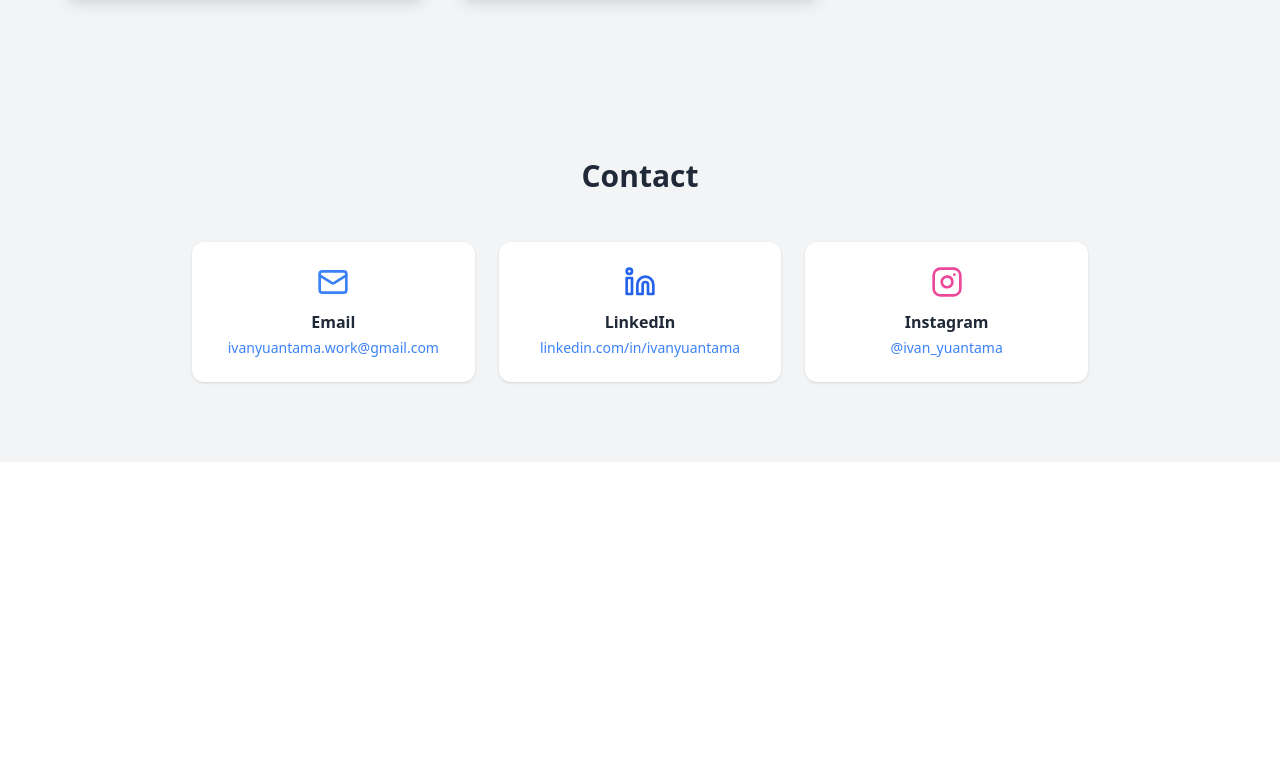
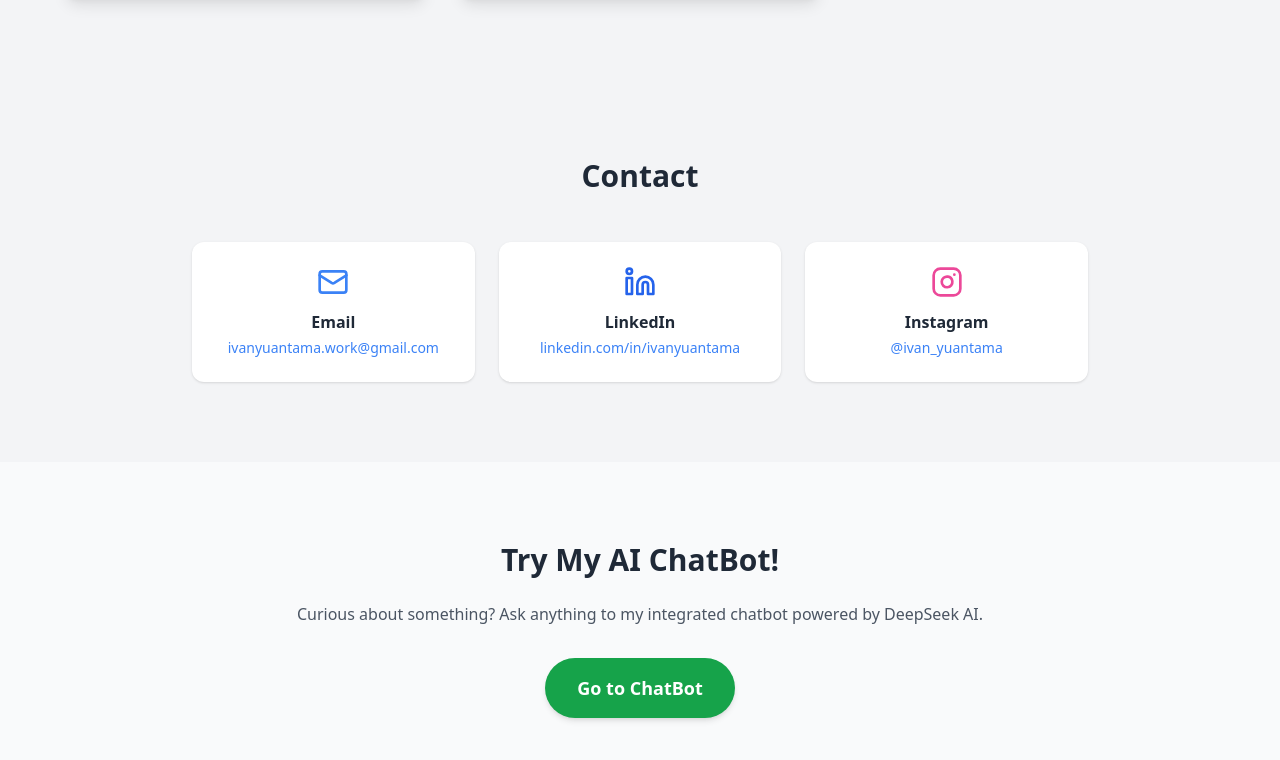
Before and after one commit to IvanYuantama/PortoWeb, a React (Vite) app in the folder Frontend/: page /home in a window 1280 px wide. Shown: the part 5372-6132 px from the top of the page. Before the commit the page ends 5834 px from the top, so only its background shows below. Built offline with nearby package versions, Linux system fonts and the light colour scheme.

Commit message:
Update MainPage.jsx

```diff
--- a/Frontend/src/components/MainPage.jsx
+++ b/Frontend/src/components/MainPage.jsx
@@ -315,6 +315,17 @@ const MainPage = () => {
             </a>
           </div>
         </section>
+
+        {/* ChatBot Redirect Section */}
+        <section id="chatbot" className="py-20 px-4 md:px-16 bg-gray-50 dark:bg-gray-900">
+          <div className="max-w-3xl mx-auto text-center">
+            <h2 className="text-3xl font-bold text-gray-800 dark:text-white mb-6">Try My AI ChatBot!</h2>
+            <p className="text-gray-600 dark:text-gray-300 mb-8">Curious about something? Ask anything to my integrated chatbot powered by DeepSeek AI.</p>
+            <a href="/chatbot">
+              <button className="px-8 py-4 bg-green-600 text-white rounded-full shadow-md hover:shadow-lg hover:bg-green-700 transition duration-300 text-lg font-semibold">Go to ChatBot</button>
+            </a>
+          </div>
+        </section>
       </div>
     </div>
   );
```
